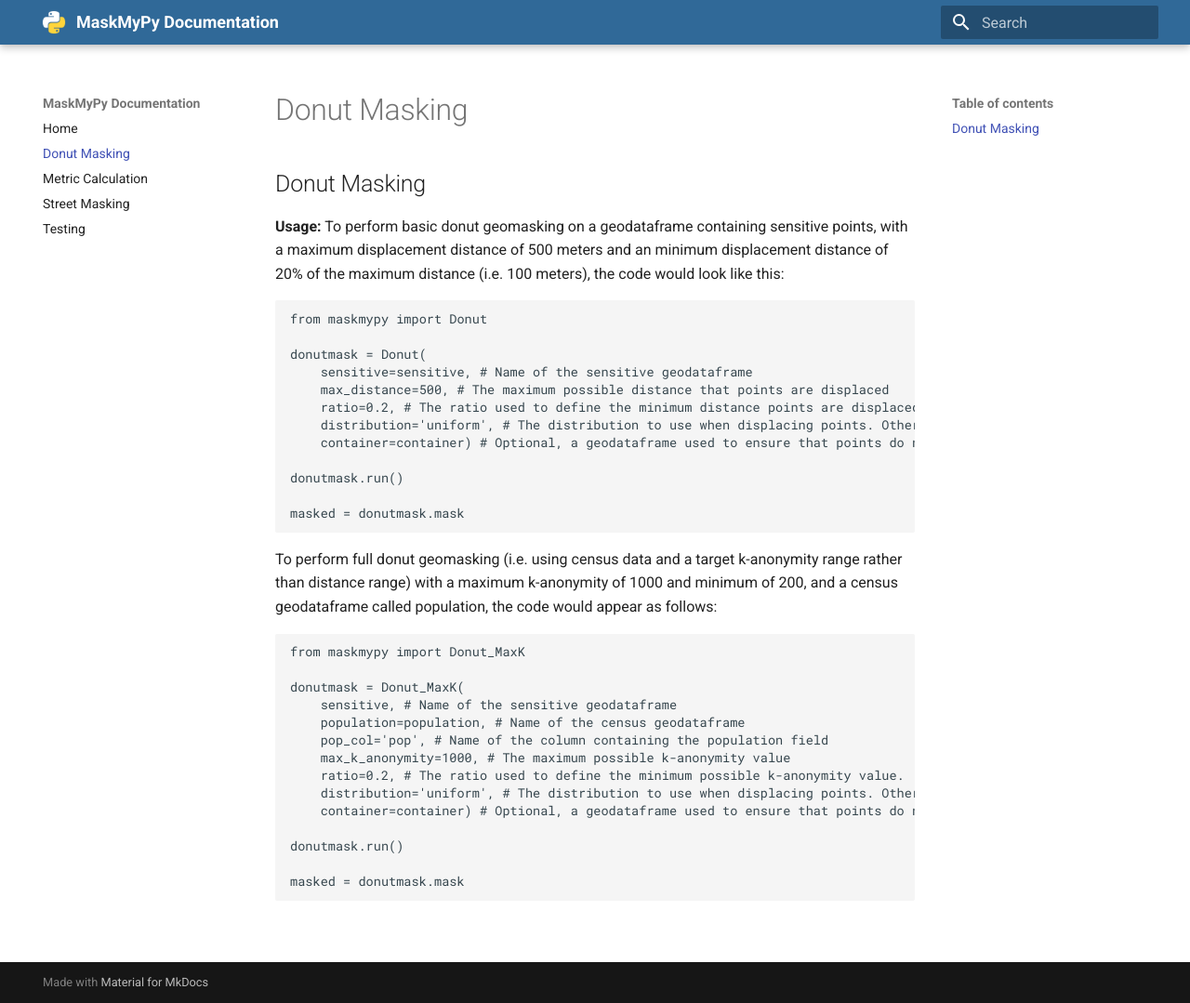
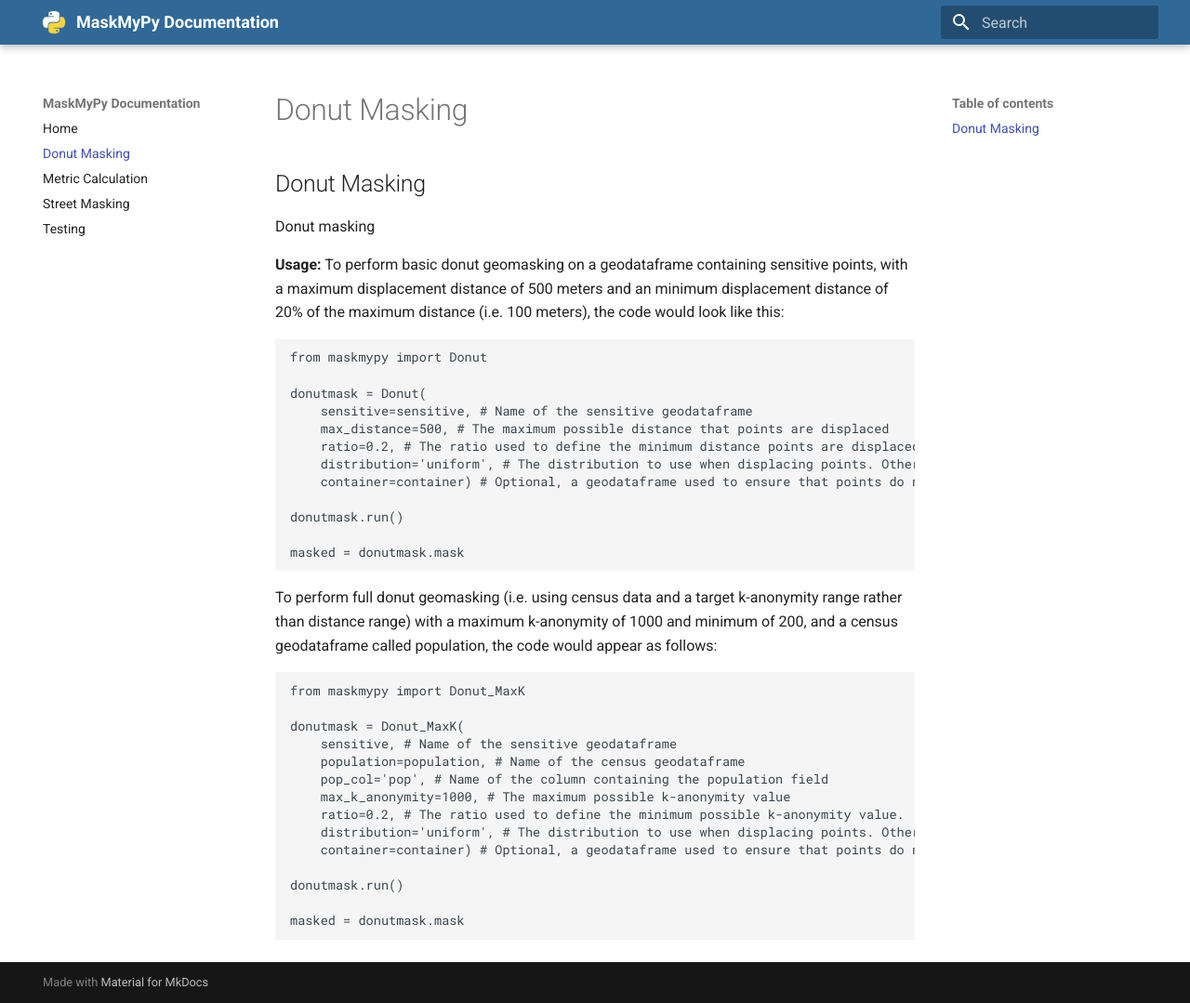
Before and after one commit to TheTinHat/MaskMyPy, an MkDocs documentation site: the page built from docs/donut.md, in a window 1280 px wide and 1079 px high. Shown: the whole window at 93% size. Built offline with MkDocs 1.6.1 and Material for MkDocs 9.7.7, drawn with Linux system fonts in a browser that asks for light colours.

Commit message:
docs: Minor edits

````diff
--- a/docs/donut.md
+++ b/docs/donut.md
@@ -4,10 +4,12 @@
 
 ## Donut Masking
 
+Donut masking
+
 **Usage:**
 To perform basic donut geomasking on a geodataframe containing sensitive points, with a maximum displacement distance of 500 meters and an minimum displacement distance of 20% of the maximum distance (i.e. 100 meters), the code would look like this:
 
-```
+```python
 from maskmypy import Donut
 
 donutmask = Donut(
@@ -24,7 +26,7 @@
 
 To perform full donut geomasking (i.e. using census data and a target k-anonymity range rather than distance range) with a maximum k-anonymity of 1000 and minimum of 200, and a census geodataframe called population, the code would appear as follows:
 
-```
+```python
 from maskmypy import Donut_MaxK
 
 donutmask = Donut_MaxK(
````
Also changed, not shown: docs/metrics.md (+6 -3 lines), docs/street.md (+1 -1 lines).
